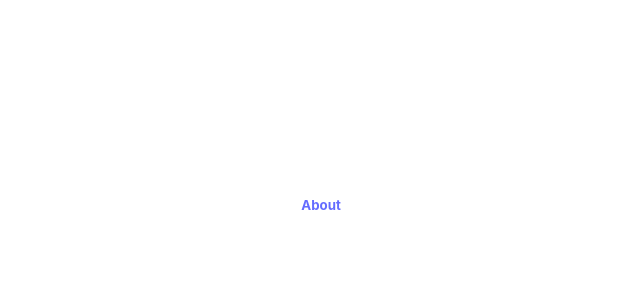
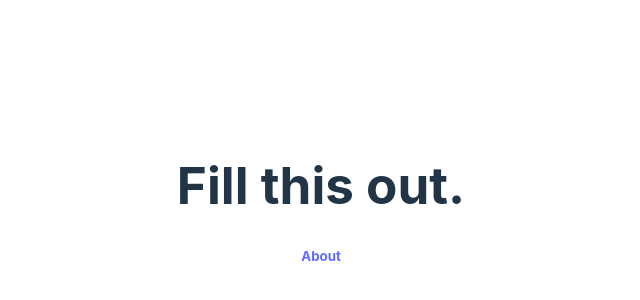
Before and after one commit to Erodri6z/shouldIBuy, a React (Vite) app: page /survey in a window 1280 px wide. Before the commit this address had no page. Shown: the part 194-494 px from the top of the page, without its empty margins (319-959 px from the left). Built offline with nearby package versions, Linux system fonts and the light colour scheme.

Commit message:
add a survey page

```diff
--- a/src/App.jsx
+++ b/src/App.jsx
@@ -5,6 +5,7 @@ import './App.css'
 import Landing from './pages/Landing/landing'
 import Footer from './components/footer/footer'
 import About from './pages/About/about'
+import Survey from './pages/Survey/survey'
 
 function App() {
 
@@ -19,6 +20,10 @@ function App() {
         path='/about'
         element={<About />}
       />
+      <Route
+        path="/survey"
+        element={<Survey /> }
+      />
     </Routes>
     <Footer />
     </>
--- a/src/pages/Landing/landing.jsx
+++ b/src/pages/Landing/landing.jsx
@@ -5,7 +5,9 @@ const Landing = () => {
     <>
     <div>
       <h2>Should I Buy???</h2>
-      <button>Get started</button>
+      <a href="/survey">
+        <button>Get started</button>
+      </a>
     </div>
     </>
   )
--- a/src/pages/Survey/survey.jsx
+++ b/src/pages/Survey/survey.jsx
@@ -3,7 +3,10 @@ import React from "react";
 const Survey = () => {
   return (
     <div>
-      this is where the questions will be
+      <h1>Fill this out.</h1>
+      <div>
+
+      </div>
     </div>
   )
 }
```
